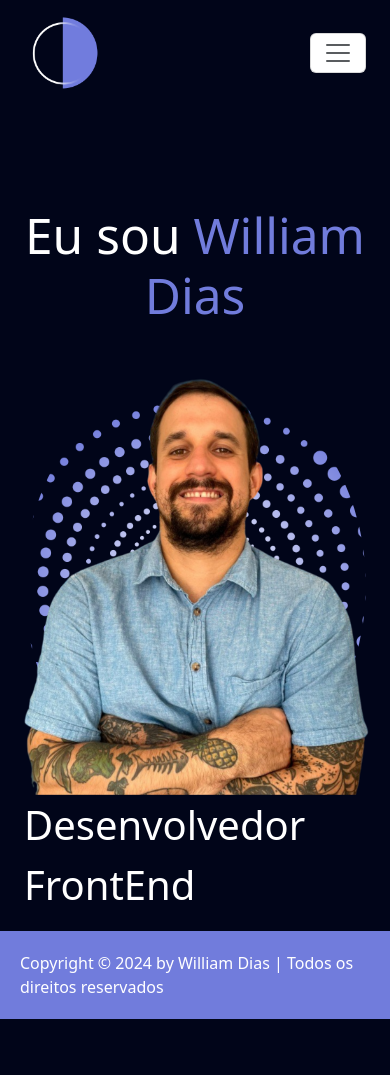
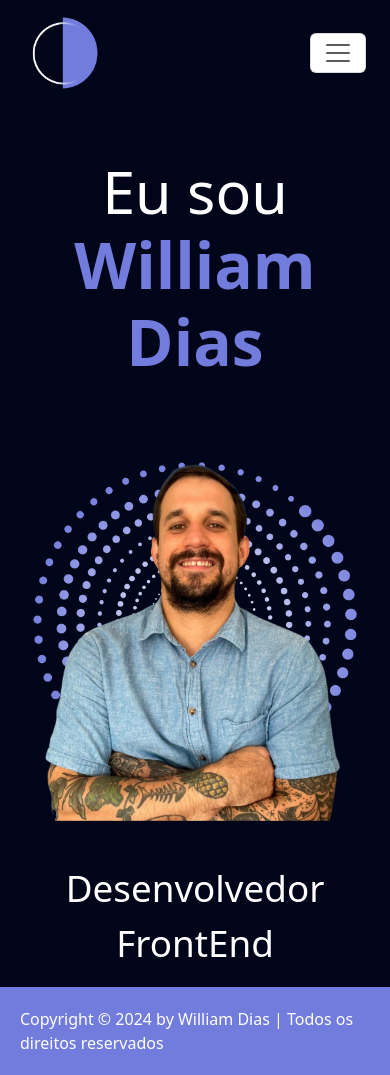
Before and after one commit to williampgdias/my_portfolio, a React (Vite) app: page /my_portfolio/app in a window 390 px wide. Before the commit the page ends 1019 px from the top, so only its background shows below. Built offline with nearby package versions, Linux system fonts and the light colour scheme; a web font is replaced by a local one.

Commit message:
style(Home): Terminando o Responsivo.

```diff
--- a/src/components/Bootstrap/Form/Form.css
+++ b/src/components/Bootstrap/Form/Form.css
@@ -1,5 +1,5 @@
 .contact {
-    height: calc(100vh - 367px);
+    height: calc(100vh - 347px);
 }
 
 form {
--- a/src/pages/Home/Home.css
+++ b/src/pages/Home/Home.css
@@ -1,21 +1,34 @@
 .home {
-    padding-top: 50px;
+    display: flex;
+    justify-content: center;
+    align-items: center;
+    height: calc(100vh - 106px);
+}
+
+.home .title {
+    margin-top: 0;
+    margin-bottom: 0;
+    padding-bottom: 0;
 }
 
 .subtitle {
-    font-size: 2.5rem;
+    font-size: 3rem;
+    text-align: center;
 }
 
 .name-color {
     color: #717cdc;
+    font-weight: bold;
+    font-size: 4.5rem;
 }
 
 .myPicture {
+    display: block;
     max-width: 350px;
-
     z-index: 2;
     position: relative;
     pointer-events: none;
+    margin: 0 auto;
 }
 
 .row {
@@ -36,7 +49,7 @@
 
 .circle {
     position: absolute;
-    top: 50%;
+    top: 45%;
     left: 50%;
     width: 100%;
     height: 100%;
@@ -54,3 +67,100 @@
 .circle:hover {
     transform: translate(-50%, -50%) rotate(180deg);
 }
+
+@media (max-width: 1300px) {
+    .circle {
+        width: 95%;
+    }
+    .myPicture {
+        max-width: 300px;
+    }
+    .name-color {
+        font-size: 3.5rem;
+    }
+    .subtitle {
+        font-size: 2.7rem;
+    }
+    .home .title {
+        font-size: 3rem;
+    }
+}
+
+@media (max-width: 1085px) {
+    .name-color {
+        font-size: 3.1rem;
+    }
+    .myPicture {
+        max-width: 250px;
+    }
+    .subtitle {
+        font-size: 2.5rem;
+    }
+}
+
+@media (max-width: 991px) {
+    .home {
+        height: 100%;
+    }
+    .home .title {
+        text-align: center;
+        padding-top: 50px;
+        padding-bottom: 80px;
+        font-size: 3.7rem;
+    }
+    .name-color {
+        font-size: 4rem;
+    }
+    .myPicture {
+        max-width: 300px;
+    }
+    .circle {
+        width: 39%;
+    }
+    .subtitle {
+        font-size: 3rem;
+        padding-top: 40px;
+    }
+}
+
+@media (max-width: 860px) {
+    .myPicture {
+        max-width: 350px;
+    }
+    .circle {
+        width: 53%;
+    }
+}
+
+@media (max-width: 740px) {
+    .myPicture {
+        max-width: 300px;
+    }
+}
+
+@media (max-width: 640px) {
+    .myPicture {
+        max-width: 250px;
+    }
+    .subtitle {
+        font-size: 2.5rem;
+    }
+}
+
+@media (max-width: 540px) {
+    .circle {
+        width: 60%;
+    }
+    .subtitle {
+        font-size: 2.3rem;
+    }
+}
+
+@media (max-width: 440px) {
+    .myPicture {
+        max-width: 300px;
+    }
+    .circle {
+        width: 97%;
+    }
+}
--- a/src/pages/Home/Home.jsx
+++ b/src/pages/Home/Home.jsx
@@ -21,13 +21,14 @@ const Home = () => {
         <div className="home">
             <Container>
                 <Row>
-                    <Col xs={12} md={4}>
+                    <Col md={12} lg={4}>
                         <h1 className="title">
-                            Eu sou{' '}
+                            Eu sou
+                            <br />
                             <span className="name-color">William Dias</span>
                         </h1>
                     </Col>
-                    <Col xs={12} md={4}>
+                    <Col md={12} lg={4}>
                         <div
                             className="image-container"
                             onMouseEnter={handleMouseEnter}
@@ -45,7 +46,7 @@ const Home = () => {
                             ></div>
                         </div>
                     </Col>
-                    <Col xs={12} md={4}>
+                    <Col md={12} lg={4}>
                         <p className="subtitle">Desenvolvedor FrontEnd</p>
                     </Col>
                 </Row>
```
